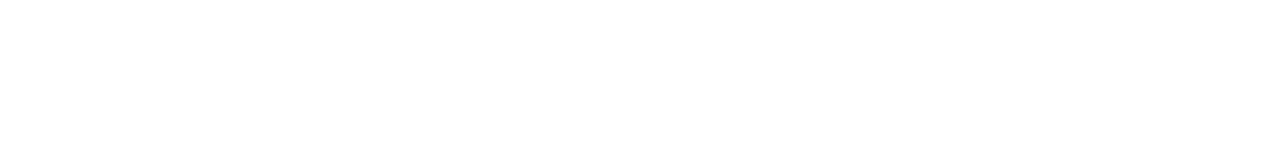
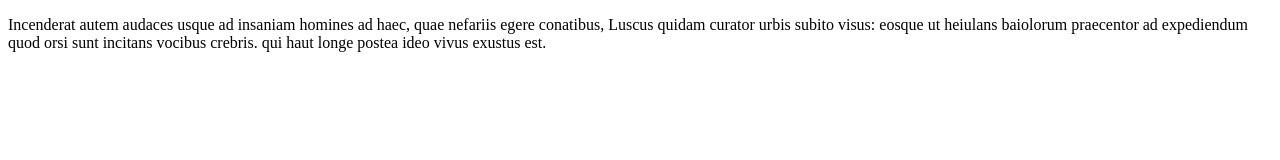
Before and after one commit to Lexhoo/sharezza-oops, a plain HTML site: page index.html in a window 1280 px wide. Drawn offline with Linux system fonts and the light colour scheme.

Commit message:
add paragraphs

```diff
--- a/index.html
+++ b/index.html
@@ -5,6 +5,6 @@
     <title>MY SUPER TITLE</title>
   </head>
   <body>
-
+  <p>Incenderat autem audaces usque ad insaniam homines ad haec, quae nefariis egere conatibus, Luscus quidam curator urbis subito visus: eosque ut heiulans baiolorum praecentor ad expediendum quod orsi sunt incitans vocibus crebris. qui haut longe postea ideo vivus exustus est.</p>
   </body>
 </html>
```
